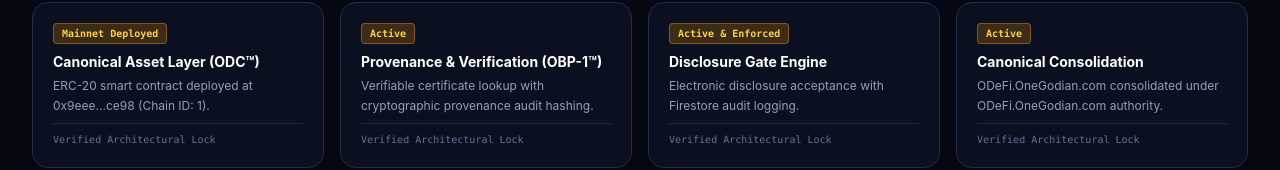
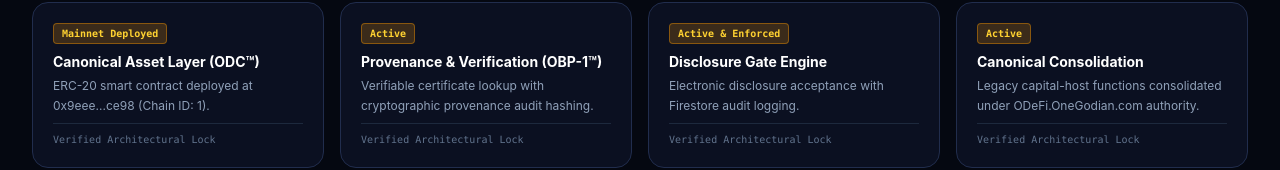
Before and after one commit to ohi-stack/onegodian-capital-web, a Next.js app: page /production-readiness in a window 1280 px wide. Shown: the part 761-931 px from the top of the page. Built offline with nearby package versions, Linux system fonts and the light colour scheme; no server answers.

Commit message:
Polish ODeFi rebrand in app/production-readiness/page.tsx

```diff
--- a/app/production-readiness/page.tsx
+++ b/app/production-readiness/page.tsx
@@ -10,7 +10,7 @@
   ['Canonical Asset Layer (ODC™)', 'Mainnet Deployed', 'ERC-20 smart contract deployed at 0x9eee...ce98 (Chain ID: 1).'],
   ['Provenance & Verification (OBP-1™)', 'Active', 'Verifiable certificate lookup with cryptographic provenance audit hashing.'],
   ['Disclosure Gate Engine', 'Active & Enforced', 'Electronic disclosure acceptance with Firestore audit logging.'],
-  ['Canonical Consolidation', 'Active', 'ODeFi.OneGodian.com consolidated under ODeFi.OneGodian.com authority.'],
+  ['Canonical Consolidation', 'Active', 'Legacy capital-host functions consolidated under ODeFi.OneGodian.com authority.'],
 ];
 
 export default function ProductionReadinessPage() {
```
